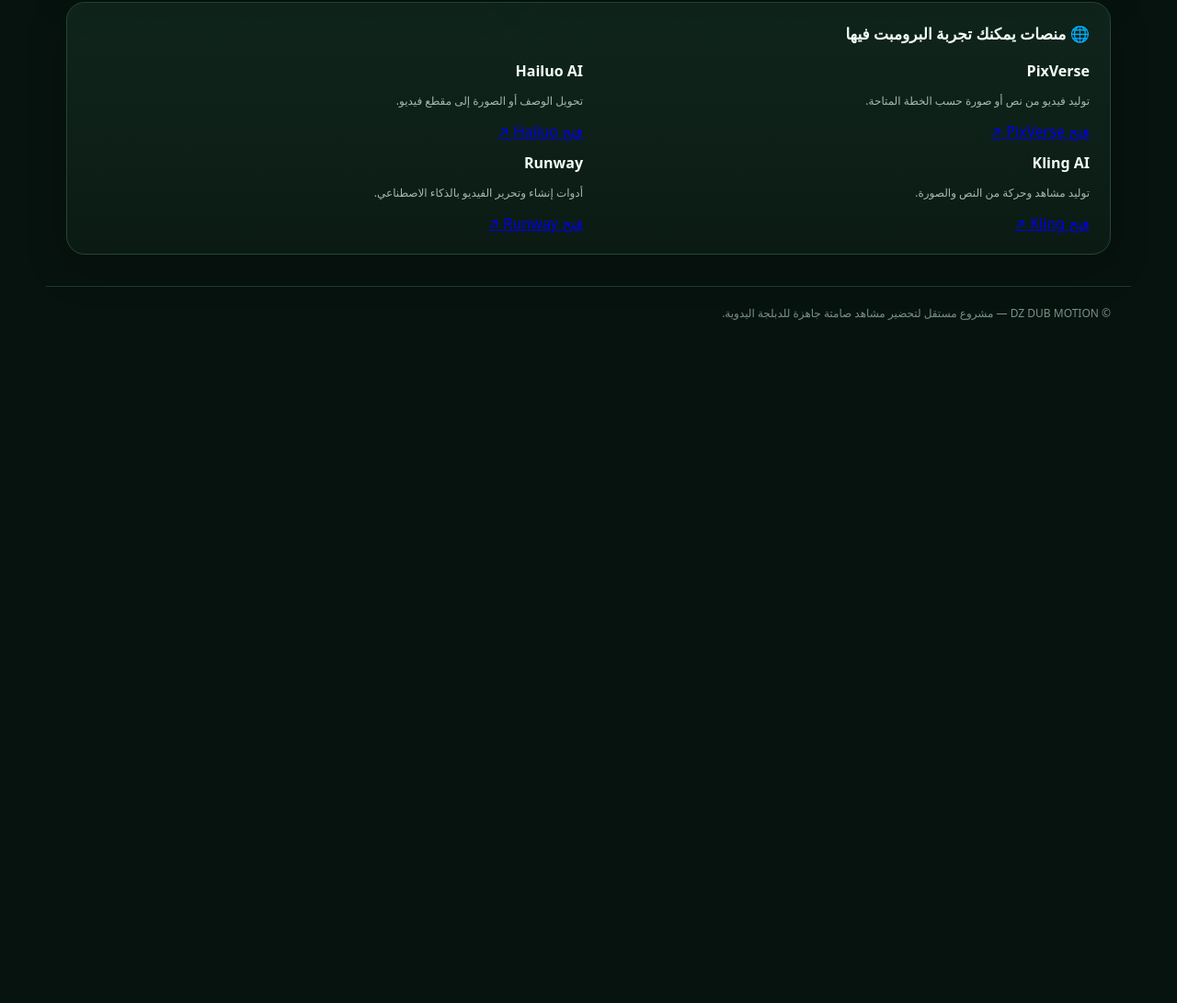
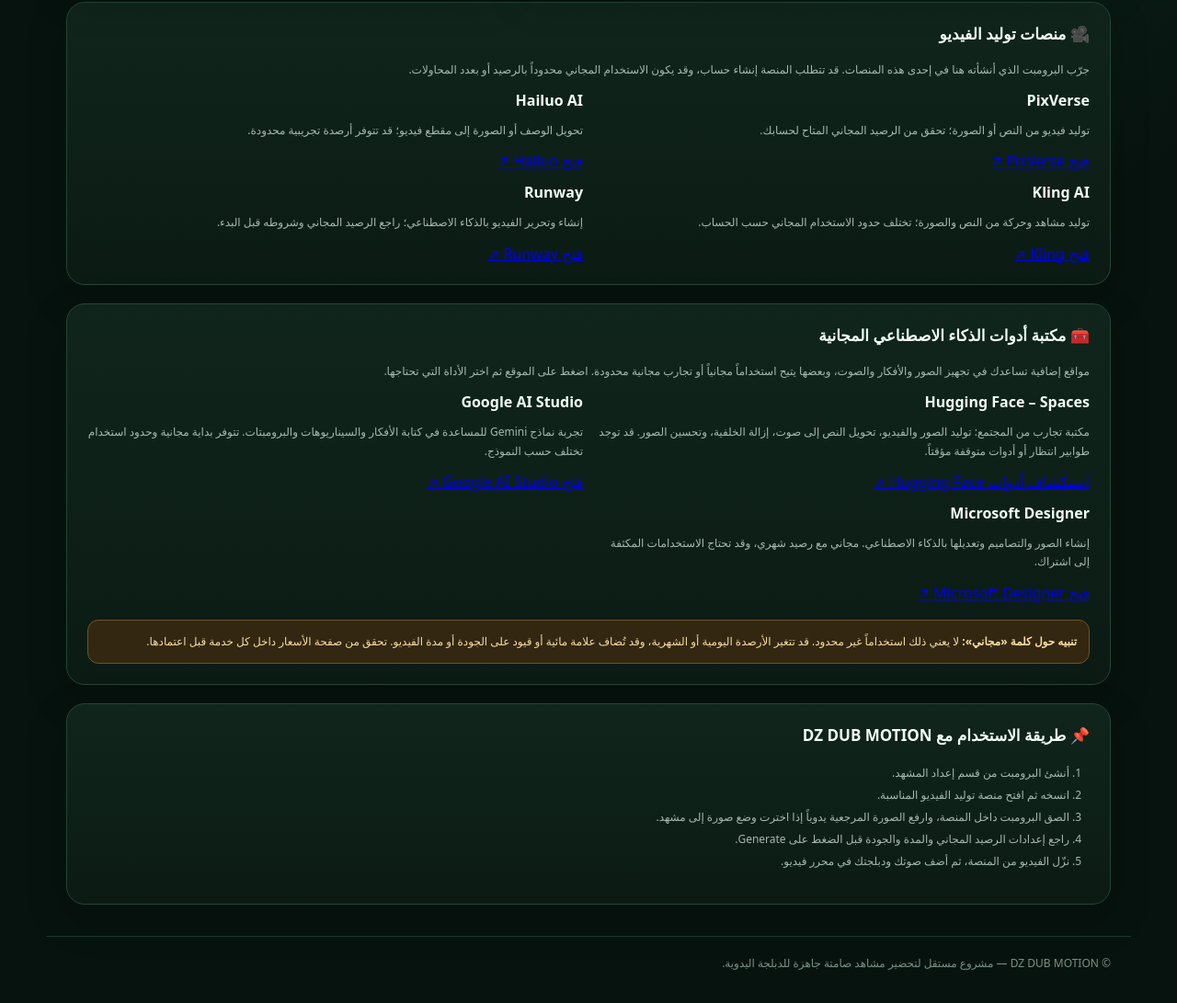
Before and after one commit to mascaradub29/DZDUBMOTION, a plain HTML site: page index.html in a window 1280 px wide. Shown: the part 932-2023 px from the top of the page at 92% size. Before the commit the page ends 1316 px from the top, so only its background shows below. Drawn offline with Linux system fonts and the light colour scheme.

Commit message:
Add free AI tools directory and usage guidance

```diff
--- a/index.html
+++ b/index.html
@@ -59,13 +59,34 @@ footer{max-width:1180px;margin:26px auto 0;padding:20px 22px 35px;color:#789184;
   </section>
  </div>
  <section class="panel" style="margin-top:20px">
-  <h3>🌐 منصات يمكنك تجربة البرومبت فيها</h3>
+  <h3>🎥 منصات توليد الفيديو</h3>
+  <p class="hint">جرّب البرومبت الذي أنشأته هنا في إحدى هذه المنصات. قد تتطلب المنصة إنشاء حساب، وقد يكون الاستخدام المجاني محدوداً بالرصيد أو بعدد المحاولات.</p>
   <div class="grid2">
-   <div><strong>PixVerse</strong><p class="hint">توليد فيديو من نص أو صورة حسب الخطة المتاحة.</p><a href="https://pixverse.ai/" target="_blank" rel="noopener">فتح PixVerse ↗</a></div>
-   <div><strong>Hailuo AI</strong><p class="hint">تحويل الوصف أو الصورة إلى مقطع فيديو.</p><a href="https://hailuoai.video/" target="_blank" rel="noopener">فتح Hailuo ↗</a></div>
-   <div><strong>Kling AI</strong><p class="hint">توليد مشاهد وحركة من النص والصورة.</p><a href="https://klingai.com/" target="_blank" rel="noopener">فتح Kling ↗</a></div>
-   <div><strong>Runway</strong><p class="hint">أدوات إنشاء وتحرير الفيديو بالذكاء الاصطناعي.</p><a href="https://runwayml.com/" target="_blank" rel="noopener">فتح Runway ↗</a></div>
+   <div><strong>PixVerse</strong><p class="hint">توليد فيديو من النص أو الصورة؛ تحقق من الرصيد المجاني المتاح لحسابك.</p><a href="https://pixverse.ai/" target="_blank" rel="noopener">فتح PixVerse ↗</a></div>
+   <div><strong>Hailuo AI</strong><p class="hint">تحويل الوصف أو الصورة إلى مقطع فيديو؛ قد تتوفر أرصدة تجريبية محدودة.</p><a href="https://hailuoai.video/" target="_blank" rel="noopener">فتح Hailuo ↗</a></div>
+   <div><strong>Kling AI</strong><p class="hint">توليد مشاهد وحركة من النص والصورة؛ تختلف حدود الاستخدام المجاني حسب الحساب.</p><a href="https://klingai.com/" target="_blank" rel="noopener">فتح Kling ↗</a></div>
+   <div><strong>Runway</strong><p class="hint">إنشاء وتحرير الفيديو بالذكاء الاصطناعي؛ راجع الرصيد المجاني وشروطه قبل البدء.</p><a href="https://runwayml.com/" target="_blank" rel="noopener">فتح Runway ↗</a></div>
   </div>
+ </section>
+ <section class="panel" style="margin-top:20px">
+  <h3>🧰 مكتبة أدوات الذكاء الاصطناعي المجانية</h3>
+  <p class="hint">مواقع إضافية تساعدك في تجهيز الصور والأفكار والصوت، وبعضها يتيح استخداماً مجانياً أو تجارب مجانية محدودة. اضغط على الموقع ثم اختر الأداة التي تحتاجها.</p>
+  <div class="grid2">
+   <div><strong>Hugging Face – Spaces</strong><p class="hint">مكتبة تجارب من المجتمع: توليد الصور والفيديو، تحويل النص إلى صوت، إزالة الخلفية، وتحسين الصور. قد توجد طوابير انتظار أو أدوات متوقفة مؤقتاً.</p><a href="https://huggingface.co/spaces" target="_blank" rel="noopener">استكشاف أدوات Hugging Face ↗</a></div>
+   <div><strong>Google AI Studio</strong><p class="hint">تجربة نماذج Gemini للمساعدة في كتابة الأفكار والسيناريوهات والبرومبتات. تتوفر بداية مجانية وحدود استخدام تختلف حسب النموذج.</p><a href="https://aistudio.google.com/" target="_blank" rel="noopener">فتح Google AI Studio ↗</a></div>
+   <div><strong>Microsoft Designer</strong><p class="hint">إنشاء الصور والتصاميم وتعديلها بالذكاء الاصطناعي. مجاني مع رصيد شهري، وقد تحتاج الاستخدامات المكثفة إلى اشتراك.</p><a href="https://designer.microsoft.com/" target="_blank" rel="noopener">فتح Microsoft Designer ↗</a></div>
+  </div>
+  <div class="warning"><strong>تنبيه حول كلمة «مجاني»:</strong> لا يعني ذلك استخداماً غير محدود. قد تتغير الأرصدة اليومية أو الشهرية، وقد تُضاف علامة مائية أو قيود على الجودة أو مدة الفيديو. تحقق من صفحة الأسعار داخل كل خدمة قبل اعتمادها.</div>
+ </section>
+ <section class="panel" style="margin-top:20px">
+  <h3>📌 طريقة الاستخدام مع DZ DUB MOTION</h3>
+  <ol class="hint" style="padding-right:22px;line-height:2">
+   <li>أنشئ البرومبت من قسم إعداد المشهد.</li>
+   <li>انسخه ثم افتح منصة توليد الفيديو المناسبة.</li>
+   <li>الصق البرومبت داخل المنصة، وارفع الصورة المرجعية يدوياً إذا اخترت وضع صورة إلى مشهد.</li>
+   <li>راجع إعدادات الرصيد المجاني والمدة والجودة قبل الضغط على Generate.</li>
+   <li>نزّل الفيديو من المنصة، ثم أضف صوتك ودبلجتك في محرر فيديو.</li>
+  </ol>
  </section>
 </main>
 <footer>© DZ DUB MOTION — مشروع مستقل لتحضير مشاهد صامتة جاهزة للدبلجة اليدوية.</footer>
```
